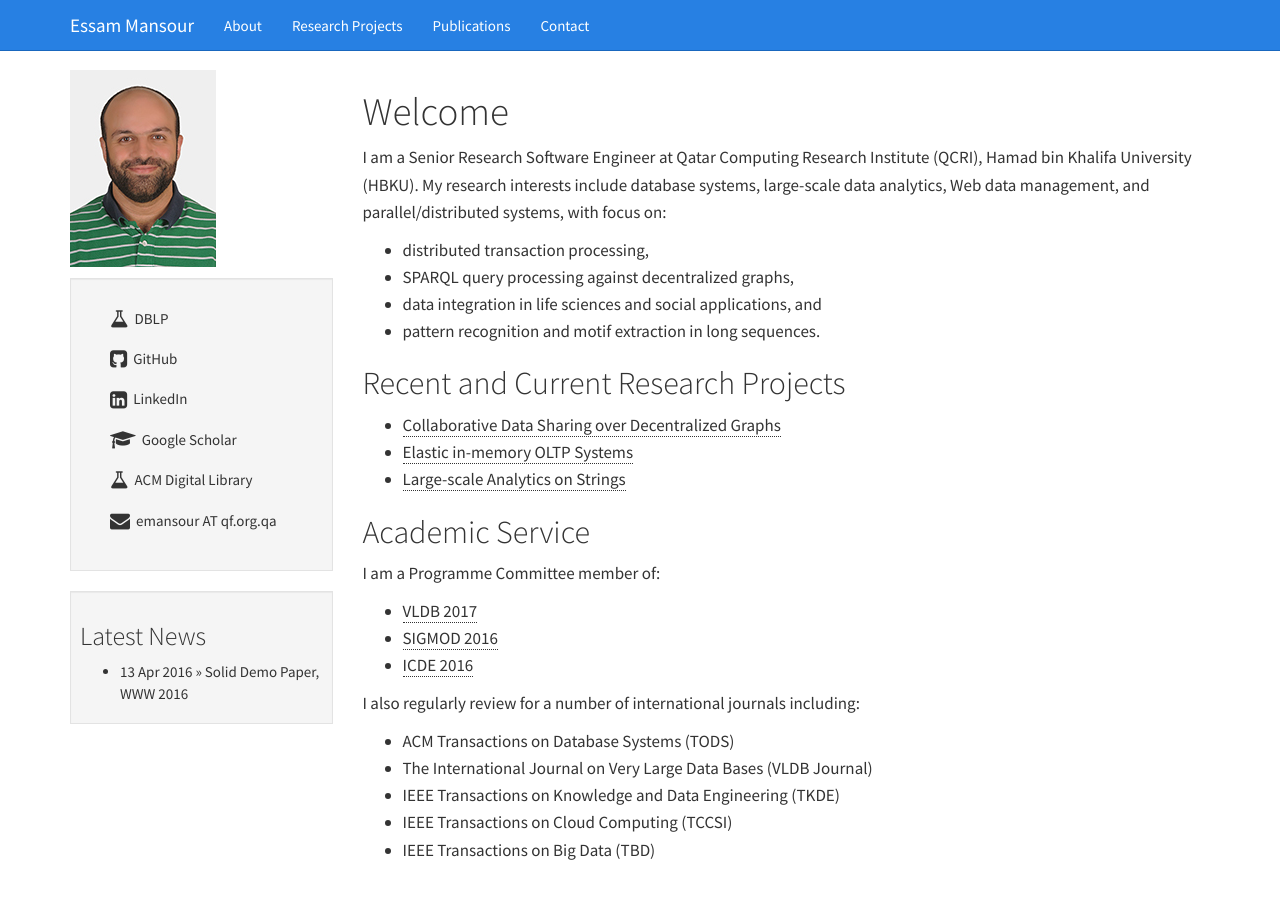
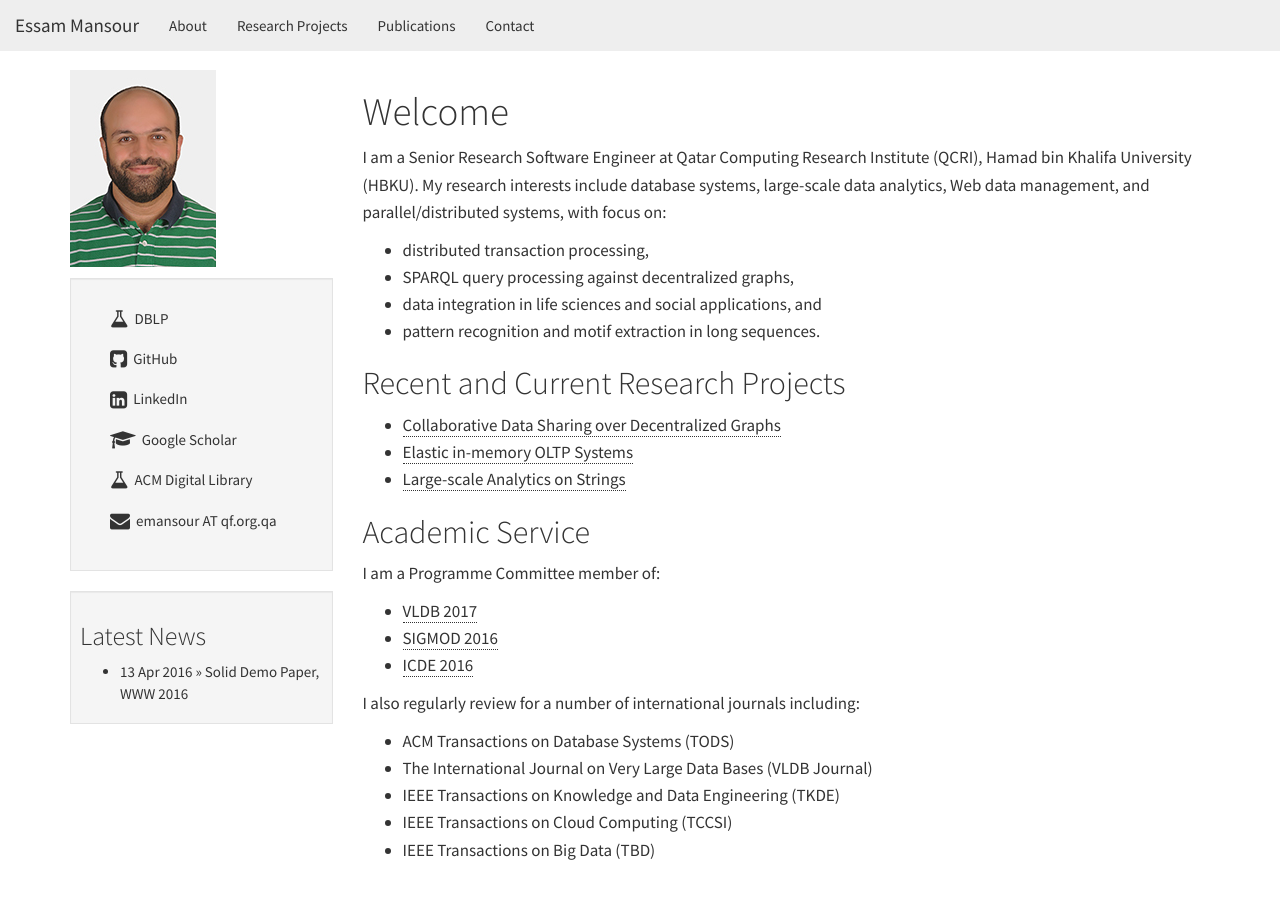
Before and after one commit to mansoure/mansoure.github.io, a Jekyll site: the page built from index.md, in a window 1280 px wide. Built offline with Jekyll 4.4.1, drawn with Linux system fonts in a browser that asks for light colours.

Commit message:
research projects

```diff
--- a/_layouts/default.html
+++ b/_layouts/default.html
@@ -40,10 +40,10 @@
 		</head>
 		<body>
 
-	<!--div class="navbar navbar-light navbar-fixed-top" style="background-color: #EEEEEE;" role="navigation"-->
+	<nav class="navbar navbar-light navbar-fixed-top" style="background-color: #EEEEEE;" role="navigation">
 
-		<nav class="navbar navbar-inverse navbar-fixed-top" role="navigation">
-				<div class="container">
+		<!--nav class="navbar navbar-inverse navbar-fixed-top" role="navigation">
+				<div class="container"-->
 			        <div class="navbar-header">
 			            <button type="button" class="navbar-toggle" data-toggle="collapse" data-target=".navbar-ex1-collapse">
 			                <span class="sr-only">Toggle navigation</span>
```
